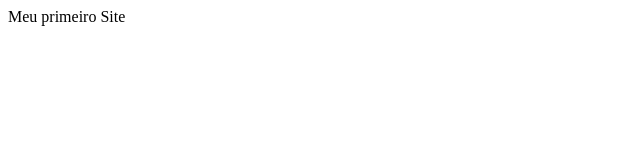
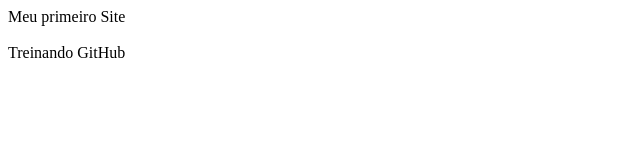
Before and after one commit to adosilva/web2021, a plain HTML site: page index.html in a window 1280 px wide. Shown: the whole page, without its empty margins (0-640 px from the left). Drawn offline with Linux system fonts and the light colour scheme.

Commit message:
Alteração no Index.html (linhas 11 e 12)

```diff
--- a/index.html
+++ b/index.html
@@ -8,5 +8,7 @@
 </head>
 <body>
     Meu primeiro Site
+    <br><br>
+    Treinando GitHub
 </body>
 </html>
```
